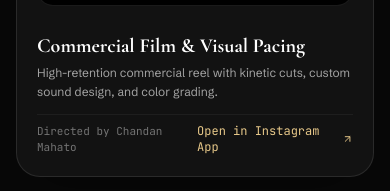
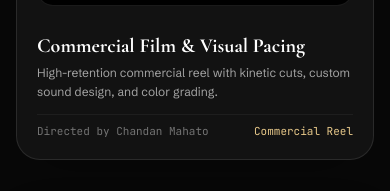
Before and after one commit to JKD-codes/CineRoam, a React (Vite) app: page / in a window 390 px wide. Shown: the part 5920-6111 px from the top of the page. Built offline with nearby package versions, Linux system fonts and the light colour scheme; grey boxes are pictures that could not be loaded.

Commit message:
fix: remove duplicate Instagram CTA buttons across reels and modal

```diff
--- a/src/components/InstagramReelsSection.jsx
+++ b/src/components/InstagramReelsSection.jsx
@@ -146,16 +146,9 @@ export default function InstagramReelsSection({ playShutterSound }) {
                   <span className="text-[11px] font-mono text-neutral-500">
                     Directed by Chandan Mahato
                   </span>
-
-                  <a
-                    href={reel.url}
-                    target="_blank"
-                    rel="noreferrer"
-                    className="inline-flex items-center gap-1 text-xs font-mono text-[#E8C98A] hover:underline"
-                  >
-                    <span>Open in Instagram App</span>
-                    <ArrowUpRight size={12} />
-                  </a>
+                  <span className="text-[11px] font-mono text-[#E8C98A]">
+                    Commercial Reel
+                  </span>
                 </div>
               </div>
 
--- a/src/components/ShowreelModal.jsx
+++ b/src/components/ShowreelModal.jsx
@@ -58,17 +58,6 @@ export default function ShowreelModal({ isOpen, onClose }) {
           </div>
 
           <div className="flex items-center gap-2">
-            <a
-              href={activeReel.url}
-              target="_blank"
-              rel="noreferrer"
-              className="hidden sm:inline-flex items-center gap-1.5 px-3 py-1.5 rounded-full text-xs font-mono text-pink-400 bg-pink-500/10 hover:bg-pink-500/20 border border-pink-500/20 transition-colors"
-            >
-              <InstagramIcon size={14} />
-              <span>View on Instagram</span>
-              <ArrowUpRight size={12} />
-            </a>
-
             <button
               onClick={onClose}
               className="p-2 rounded-full bg-white/10 hover:bg-red-500 text-white transition-colors"
@@ -103,10 +92,10 @@ export default function ShowreelModal({ isOpen, onClose }) {
             href={activeReel.url}
             target="_blank"
             rel="noreferrer"
-            className="text-pink-400 hover:text-pink-300 font-semibold flex items-center gap-1"
+            className="text-pink-400 hover:text-pink-300 font-semibold flex items-center gap-1.5"
           >
             <InstagramIcon size={14} />
-            <span>Open in Instagram App ↗</span>
+            <span>View on Instagram ↗</span>
           </a>
         </div>
 
```
